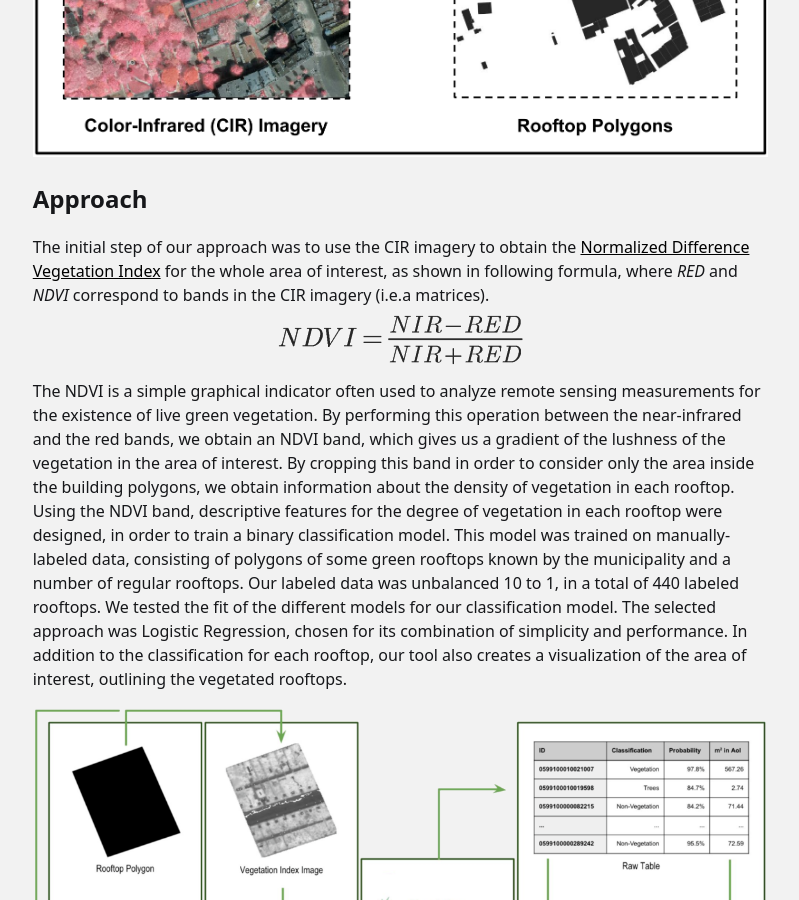
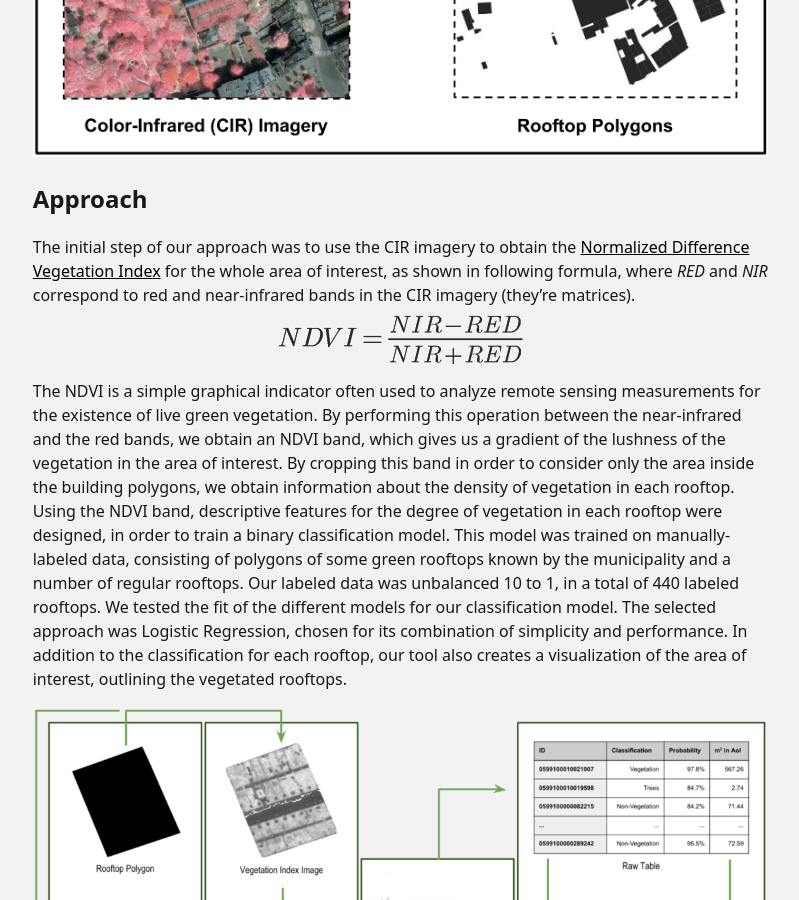
Before and after one commit to fernandeslouro/blog, a Jekyll site: the page built from _posts/2020-02-03-detecting-green-rooftops-in-rotterdam.md, in a window 1280 px wide and 900 px high, scrolled down 1044 px. Shown: the whole window, without its empty margins (320-1119 px from the left). Built offline with Jekyll 4.4.1, drawn with Linux system fonts in a browser that asks for light colours.

Commit message:
Update 2020-02-03-detecting-green-rooftops-in-rotterdam.md

```diff
--- a/_posts/2020-02-03-detecting-green-rooftops-in-rotterdam.md
+++ b/_posts/2020-02-03-detecting-green-rooftops-in-rotterdam.md
@@ -22,7 +22,7 @@ Being developed with the support of the municipality, this project had access to
 
 ## Approach
 
-The initial step of our approach was to use the CIR imagery to obtain the [Normalized Difference Vegetation Index](https://gisgeography.com/ndvi-normalized-difference-vegetation-index/) for the whole area of interest, as shown in following formula, where _RED_ and _NDVI_ correspond to bands in the CIR imagery (i.e.a matrices).
+The initial step of our approach was to use the CIR imagery to obtain the [Normalized Difference Vegetation Index](https://gisgeography.com/ndvi-normalized-difference-vegetation-index/) for the whole area of interest, as shown in following formula, where _RED_ and _NIR_ correspond to red and near-infrared bands in the CIR imagery (they're matrices).
 
 <div style="text-align:center"><img src="/assets/images/ndvi-equation.png" /></div>
 
```
